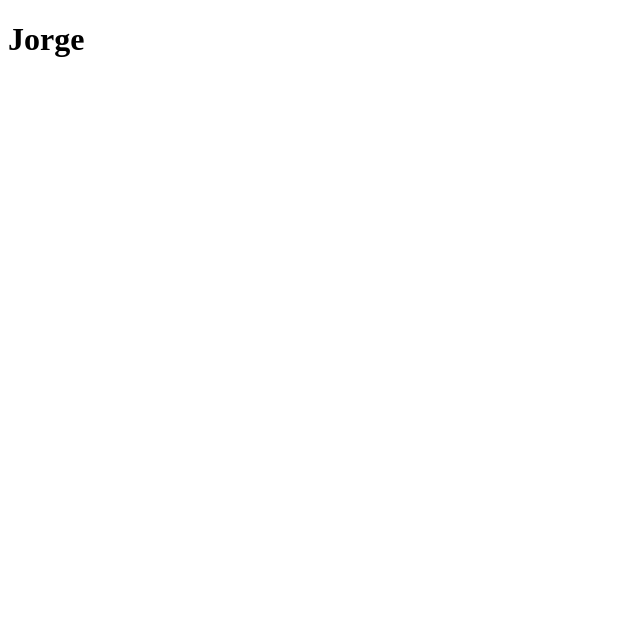
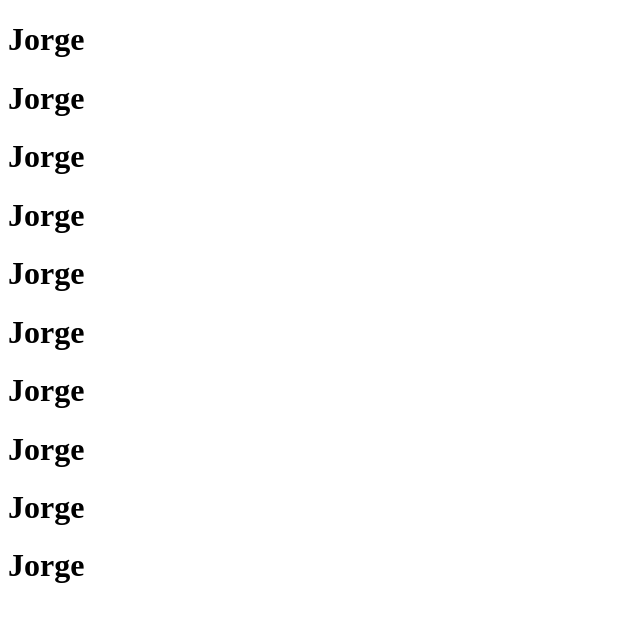
Before and after one commit to JorgeLemes85/vsc-git, a plain HTML site: page index.html in a window 1280 px wide. Shown: the whole page, without its empty margins (0-640 px from the left). Drawn offline with Linux system fonts and the light colour scheme.

Commit message:
nome mais

```diff
--- a/index.html
+++ b/index.html
@@ -7,5 +7,14 @@
 </head>
 <body>
     <h1>Jorge</h1>
+    <h1>Jorge</h1>
+    <h1>Jorge</h1>
+    <h1>Jorge</h1>
+    <h1>Jorge</h1>
+    <h1>Jorge</h1>
+    <h1>Jorge</h1>
+    <h1>Jorge</h1>
+    <h1>Jorge</h1>
+    <h1>Jorge</h1>
 </body>
 </html>
```
